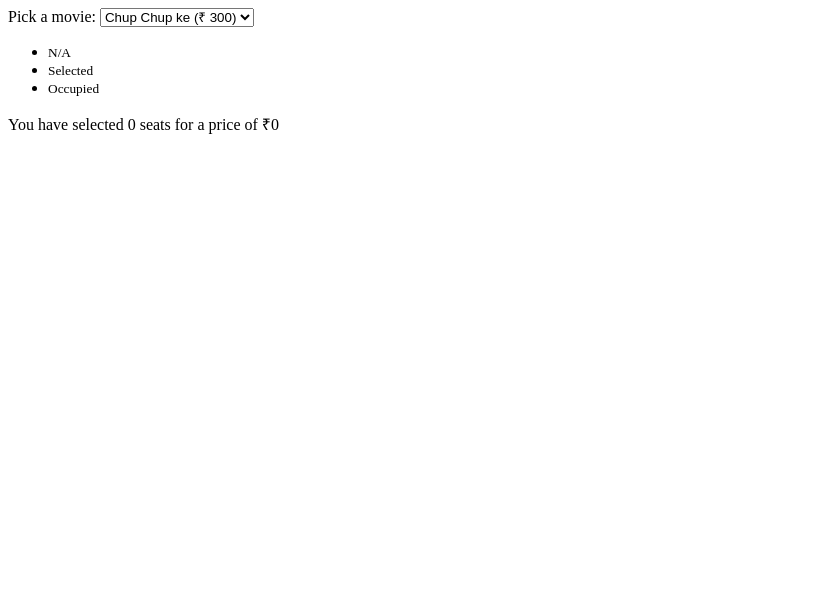
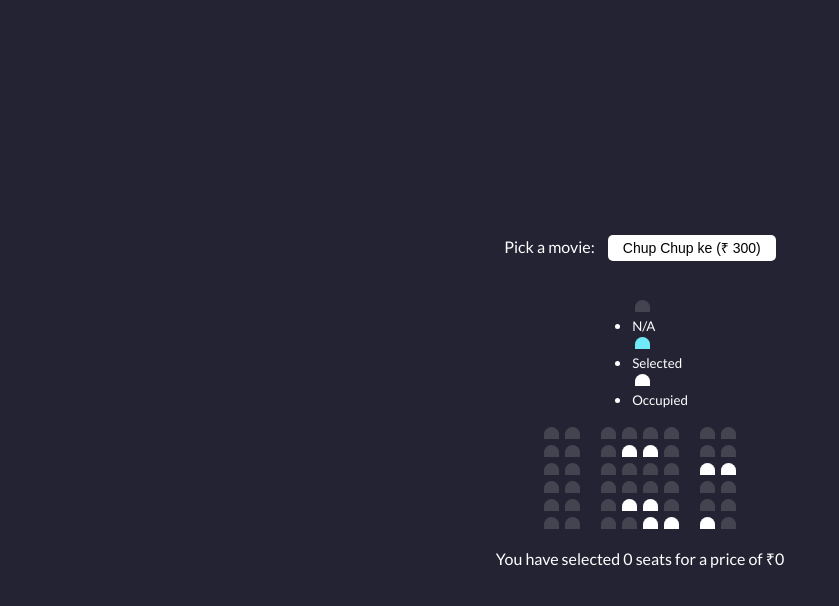
Before and after one commit to jits98/Movie-Seat-Booking, a plain HTML site: page index.html in a window 1280 px wide. Shown: the whole page, without its empty margins (0-839 px from the left). Drawn offline with Linux system fonts and the light colour scheme.

Commit message:
Add styles

```diff
--- a/index.html
+++ b/index.html
@@ -4,6 +4,8 @@
     <meta charset="UTF-8" />
     <meta name="viewport" content="width=device-width, initial-scale=1.0" />
     <link rel="stylesheet" href="styles.css" />
+    <link rel="preconnect" href="https://fonts.googleapis.com" />
+    <link rel="preconnect" href="https://fonts.gstatic.com" crossorigin />
     <title>Movie Seat Bookiing</title>
   </head>
   <body>
--- a/styles.css
+++ b/styles.css
@@ -0,0 +1,60 @@
+@import url("https://fonts.googleapis.com/css2?family=Lato:ital,wght@0,100;0,300;0,400;0,700;0,900;1,100;1,300;1,400;1,700;1,900&display=swap");
+
+* {
+  box-sizing: border-box;
+}
+
+body {
+  background-color: #242333;
+  color: #fff;
+  display: flex;
+  flex-direction: column;
+  align-items: center;
+  justify-content: center;
+  height: 100vh;
+  font-family: "Lato", sans-serif;
+  margin: 0;
+}
+
+.movie-container {
+  margin: 20px 0;
+}
+
+.movie-container select {
+  background-color: #fff;
+  border: 0;
+  border-radius: 5px;
+  font-size: 14px;
+  margin-left: 10px;
+  padding: 5px 15px;
+  appearance: none;
+}
+
+.seat {
+  background-color: #444451;
+  height: 12px;
+  width: 15px;
+  margin: 3px;
+  border-top-left-radius: 10px;
+  border-top-right-radius: 10px;
+}
+
+.seat.selected {
+  background-color: #6feaf6;
+}
+
+.seat.occupied {
+  background-color: #fff;
+}
+
+.seat:nth-of-type(2) {
+  margin-right: 18px;
+}
+
+.seat:nth-last-of-type(2) {
+  margin-left: 18px;
+}
+
+.row {
+  display: flex;
+}
```
